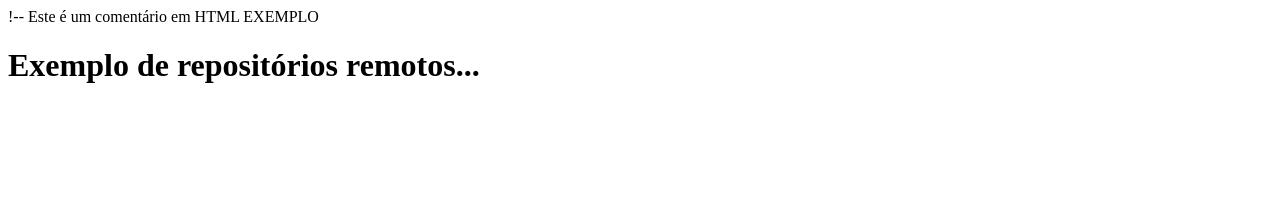
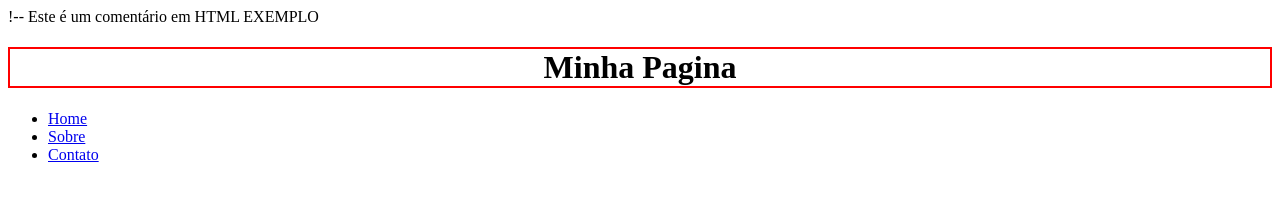
Before and after one commit to Dev-Pavao/Frontend-AdsFiap, a plain HTML site: page aula 1/index.html in a window 1280 px wide. Drawn offline with Linux system fonts and the light colour scheme.

Commit message:
Criação do cabeçalho

```diff
--- a/aula 1/index.html
+++ b/aula 1/index.html
@@ -12,6 +12,24 @@
     </head>
     <!-- segundo filho do html. body -->
     <body>
-        <h1>Exemplo de repositórios remotos...</h1>
+
+        <div class="container">
+
+            <header class="cabecalho">
+
+                <h1 style="text-align: center;border:solid 2px #ff0000">Minha Pagina</h1>
+                <nav>
+
+                    <ul> <!-- so pode colocar li  -->
+                        <li> <a href="#">Home</a></li><!--  lista  -->
+                        <li><a href="#">Sobre</a></li>
+                        <li><a href="#">Contato</a></li>
+                    </ul>
+                </nav>
+            </header>
+
+
+
+        </div>
     </body>
 </html>
```
